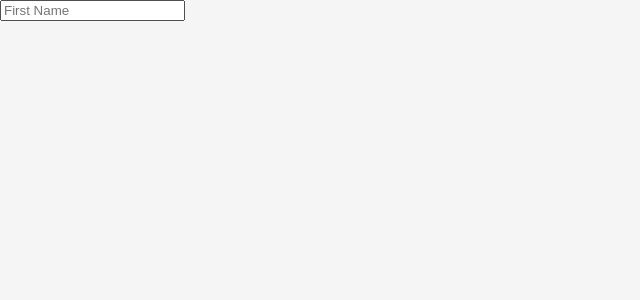
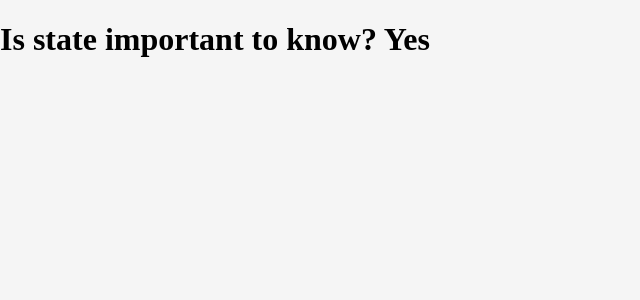
Before and after one commit to champseo2017/learn-react-scrimba, a React (Create React App) app: page / in a window 1280 px wide. Shown: the top 300 px of the page, without its empty margins (0-640 px from the left). Built offline with nearby package versions, Linux system fonts and the light colour scheme; the HTML template or start-up script is replaced by a standard one.

Commit message:
useState() Part 1 - Creating State
useState() Part 1 - Creating State

```diff
--- a/src/App.js
+++ b/src/App.js
@@ -1,41 +1,12 @@
-import React, { Component } from "react";
-class App extends Component {
-  state = {
-    firstName: ""
-  }
-  handleChange = (event) => {
-    const { name, value } = event.target;
-    this.setState({
-      [name]: value
-    });
-  }
-  render() {
-    return (
-      <main>
-        <form>
-          <input
-            type="text"
-            name="firstName"
-            value={this.state.firstName}
-            onChange={this.handleChange}
-            placeholder="First Name"
-          />
-        </form>
-        <h1>{this.state.firstName}</h1>
-      </main>
-    );
-  }
+import React, {useState} from "react"
+function App() {
+  const [answer] = useState("Yes")
+
+  // (2) ["Yes", ƒ]
+  return (
+    <div>
+        <h1>Is state important to know? {answer}</h1>
+    </div>
+  )
 }
-export default App;
-
-/**
- * Other modern/advanced React features/topics to learn:
- *
- * Official React Context API - https://reactjs.org/docs/context.html
- * Error Boundaries - https://reactjs.org/docs/error-boundaries.html
- * render props - https://reactjs.org/docs/render-props.html
- * Higher Order Components - https://reactjs.org/docs/higher-order-components.html
- * React Router - https://reacttraining.com/react-router/core/guides/philosophy
- * React Hooks - https://reactjs.org/docs/hooks-intro.html
- * React lazy, memo, and Suspense - https://reactjs.org/blog/2018/10/23/react-v-16-6.html
- */
+export default App
```
